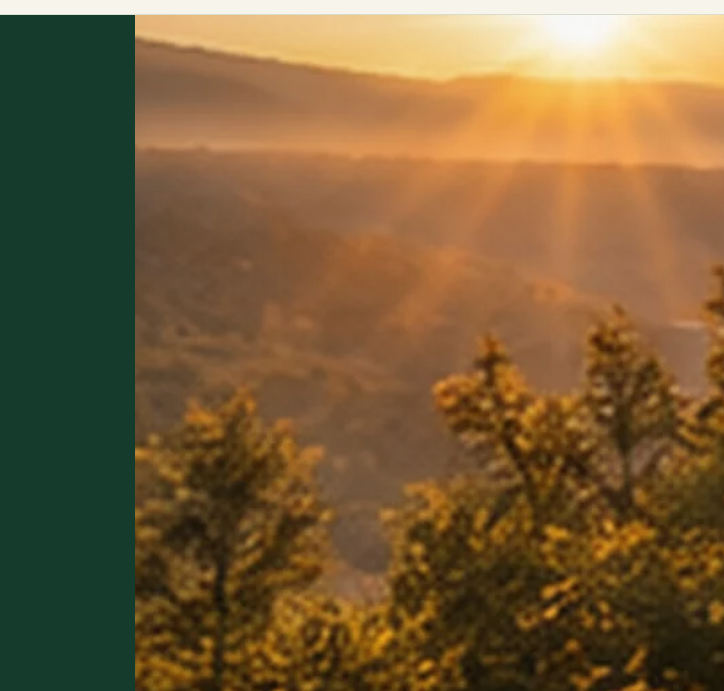
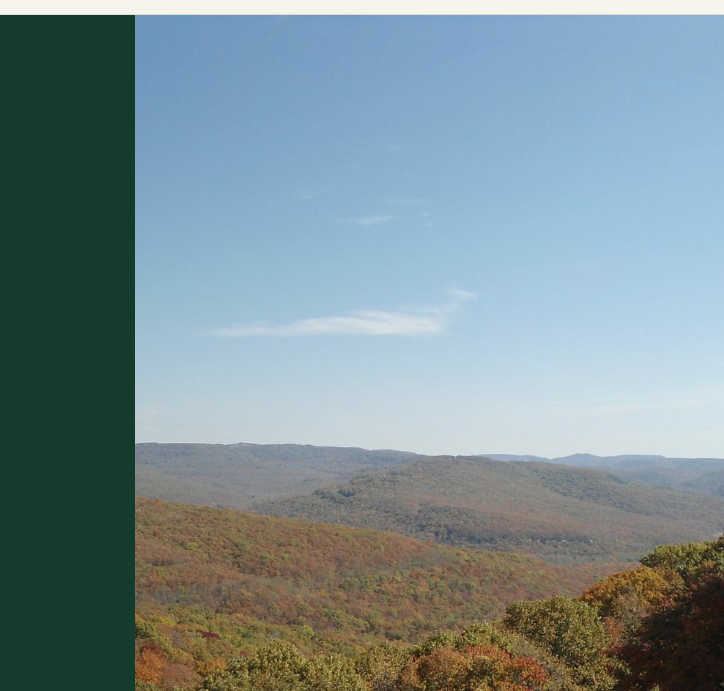
Before and after one commit to Sustainable-IQ/siq_website, a plain HTML site: page index.html in a window 1280 px wide. Shown: the part 74-765 px from the top of the page, 556-1280 px from the left. Drawn offline with Linux system fonts and the light colour scheme.

Commit message:
Home hero: use Ozarks photo (ozarkimage1)
Site loads a 1800px web copy; the original is kept alongside it.

Co-Authored-By: Claude Opus 5.5 <noreply@anthropic.com>
Claude-Session: https://claude.ai/code/session_01R197TUfbueEeViCFDsaavQ

```diff
--- a/index.html
+++ b/index.html
@@ -1,6 +1,6 @@
 <!doctype html><html lang="en"><head><meta charset="utf-8"><meta name="viewport" content="width=device-width, initial-scale=1"><meta name="theme-color" content="#143b2b"><meta name="description" content="Sustainable IQ is a Northwest Arkansas-based independent advisory practice helping organizations make informed decisions about environmental obligations, resources, evidence and lasting value. Explore our local market booth."><title>Sustainable IQ | Clarity, Capability & Lasting Value</title><link rel="icon" type="image/png" sizes="32x32" href="assets/favicon-32.png"><link rel="apple-touch-icon" href="assets/apple-touch-icon.png"><link rel="stylesheet" href="assets/styles.css"><script defer src="assets/site-config.js"></script><script defer src="assets/site.js"></script></head>
 <body><a class="skip-link" href="#main">Skip to content</a><header class="site-header"><div class="wrap header-inner"><a class="brand" href="index.html" aria-label="Sustainable IQ home"><img src="assets/siq-logo-128.png" width="58" height="58" alt=""><div><span>Sustainable IQ</span><small>Understand more. Depend less.</small></div></a><button class="menu-toggle" type="button" aria-label="Toggle navigation" aria-controls="site-menu" aria-expanded="false" data-menu-toggle><svg viewBox="0 0 24 24" fill="none" stroke="currentColor" stroke-width="2"><path d="M4 7h16M4 12h16M4 17h16"/></svg></button><nav class="site-nav" id="site-menu" data-menu aria-label="Main navigation"><a class="active" aria-current="page" href="index.html">Home</a><a href="services.html">Advisory services</a><a href="booth.html">The market booth</a><a class="nav-cta" href="#contact">Start a conversation ↗</a></nav></div></header>
-<main id="main"><section class="hero"><div class="hero-left"><div class="hero-copy"><img class="hero-logo" src="assets/siq-logo-light.png" width="150" height="150" alt="Sustainable IQ logo"><span class="eyebrow">Rooted in Northwest Arkansas</span><h1>Know what matters.<br><em>Keep what matters.</em></h1><p class="lead">Sustainable IQ helps people and organizations navigate complex environmental decisions and brings practical self-reliance to everyday life. Different settings. One belief: understanding creates independence.</p><div class="button-row"><a class="btn btn-light" href="services.html">Explore advisory services <span aria-hidden="true">↗</span></a><a class="btn btn-ghost" href="booth.html">Discover the market booth</a></div></div></div><div class="hero-photo"><img src="assets/hero-landscape.webp" width="960" height="730" alt="An atmospheric illustrated mountain landscape at sunset" fetchpriority="high"><span class="image-note">A rooted approach to lasting value</span></div></section>
+<main id="main"><section class="hero"><div class="hero-left"><div class="hero-copy"><img class="hero-logo" src="assets/siq-logo-light.png" width="150" height="150" alt="Sustainable IQ logo"><span class="eyebrow">Rooted in Northwest Arkansas</span><h1>Know what matters.<br><em>Keep what matters.</em></h1><p class="lead">Sustainable IQ helps people and organizations navigate complex environmental decisions and brings practical self-reliance to everyday life. Different settings. One belief: understanding creates independence.</p><div class="button-row"><a class="btn btn-light" href="services.html">Explore advisory services <span aria-hidden="true">↗</span></a><a class="btn btn-ghost" href="booth.html">Discover the market booth</a></div></div></div><div class="hero-photo"><img src="assets/ozarkimage1-web.jpg" width="1800" height="1350" alt="Autumn view across forested Ozark mountain ridges under a clear sky" fetchpriority="high"><span class="image-note">A rooted approach to lasting value</span></div></section>
 <div class="intro-strip"><div class="wrap intro-strip-inner"><div class="strip-item"><span class="number">01</span><div><strong>Understand first</strong><span>Make complex systems legible.</span></div></div><div class="strip-item"><span class="number">02</span><div><strong>Keep control</strong><span>Choose the right next step, not the loudest solution.</span></div></div><div class="strip-item"><span class="number">03</span><div><strong>Build lasting value</strong><span>Invest in knowledge, capability, and things that endure.</span></div></div></div></div>
 <section class="section" id="approach"><div class="wrap"><div class="section-heading reveal"><div><span class="eyebrow">Our point of view</span><h2>Independence begins<br>with better decisions.</h2></div><p class="lead">Whether you're responding to a new reporting requirement or choosing a tool for your home, the best decision starts with knowing what you need, what you don't, and what you can keep.</p></div><div class="grid-3"><article class="card reveal"><div class="card-top"><span class="card-index">I.</span><span class="card-arrow" aria-hidden="true">↗</span></div><h3>Clarity before commitment</h3><p>Understand the obligation, cost, data and options before signing a contract or buying a solution.</p></article><article class="card reveal"><div class="card-top"><span class="card-index">II.</span><span class="card-arrow" aria-hidden="true">↗</span></div><h3>Stewardship with substance</h3><p>Protect materials, money, resources and effort by choosing approaches that hold up over time.</p></article><article class="card reveal"><div class="card-top"><span class="card-index">III.</span><span class="card-arrow" aria-hidden="true">↗</span></div><h3>Practical capability</h3><p>Build the understanding, evidence and everyday skills to make choices on your own terms.</p></article></div></div></section>
 <section class="section section-compact" style="background:#e8ebdf"><div class="wrap"><div class="feature-split reveal"><div class="feature-photo"><img src="assets/booth-still-life.webp" loading="lazy" width="1000" height="680" alt="Illustrative arrangement of an antique hand plane, herb plant, and records"></div><div class="feature-copy"><span class="eyebrow">Two expressions. One principle.</span><h2>Big decisions. Everyday choices.</h2><p class="lead">Sustainable IQ brings the same spirit of independence to both organizational decisions and useful objects for daily living.</p><p class="muted">The advisory practice helps clients see through complex requirements, keep control of projects and document sound decisions. The market booth celebrates durable things, practical skills, growing food and owning what you use.</p><div class="pill-list"><span class="pill">Clarity</span><span class="pill">Stewardship</span><span class="pill">Independence</span></div><div class="button-row"><a class="btn btn-primary" href="services.html">For organizations ↗</a><a class="btn btn-outline" href="booth.html">For everyday life ↗</a></div></div></div></div></section>
```
Also changed, not shown: assets/ozarkimage1-web.jpg (added), 2 other files.
